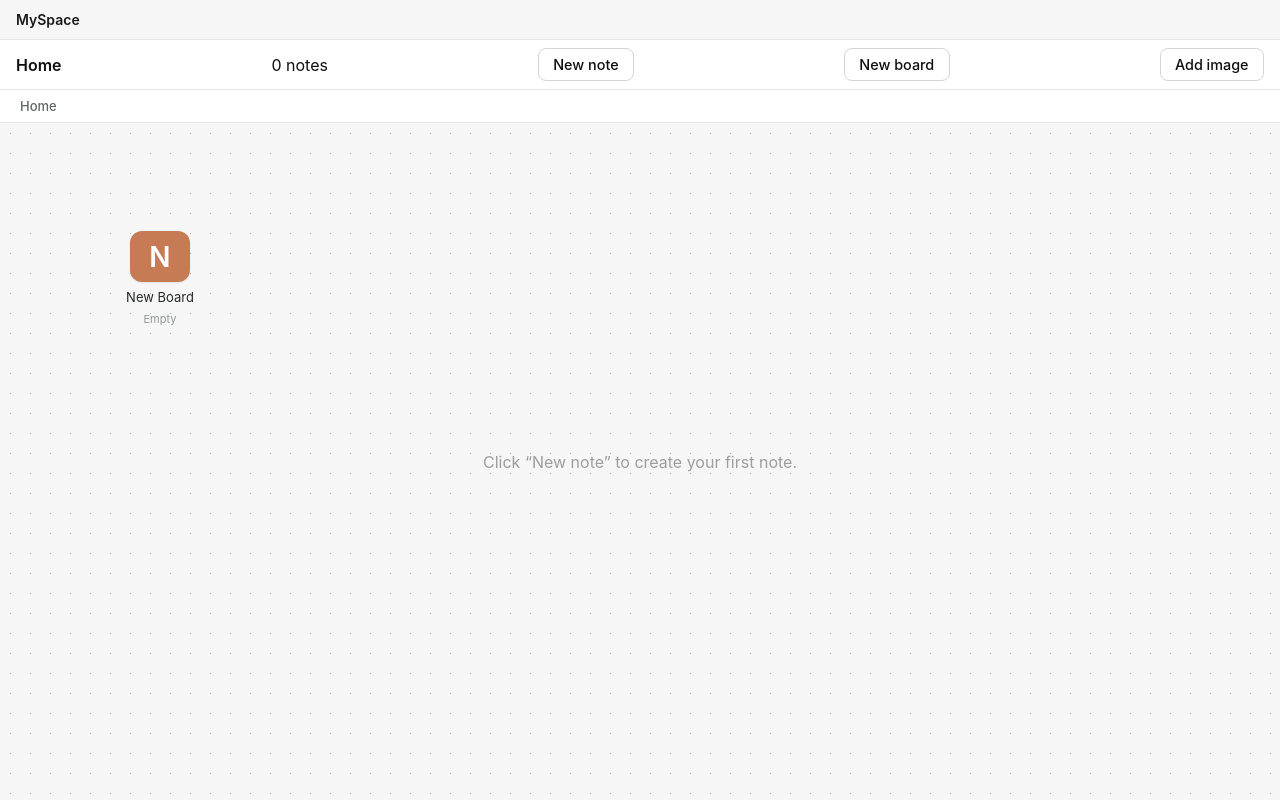
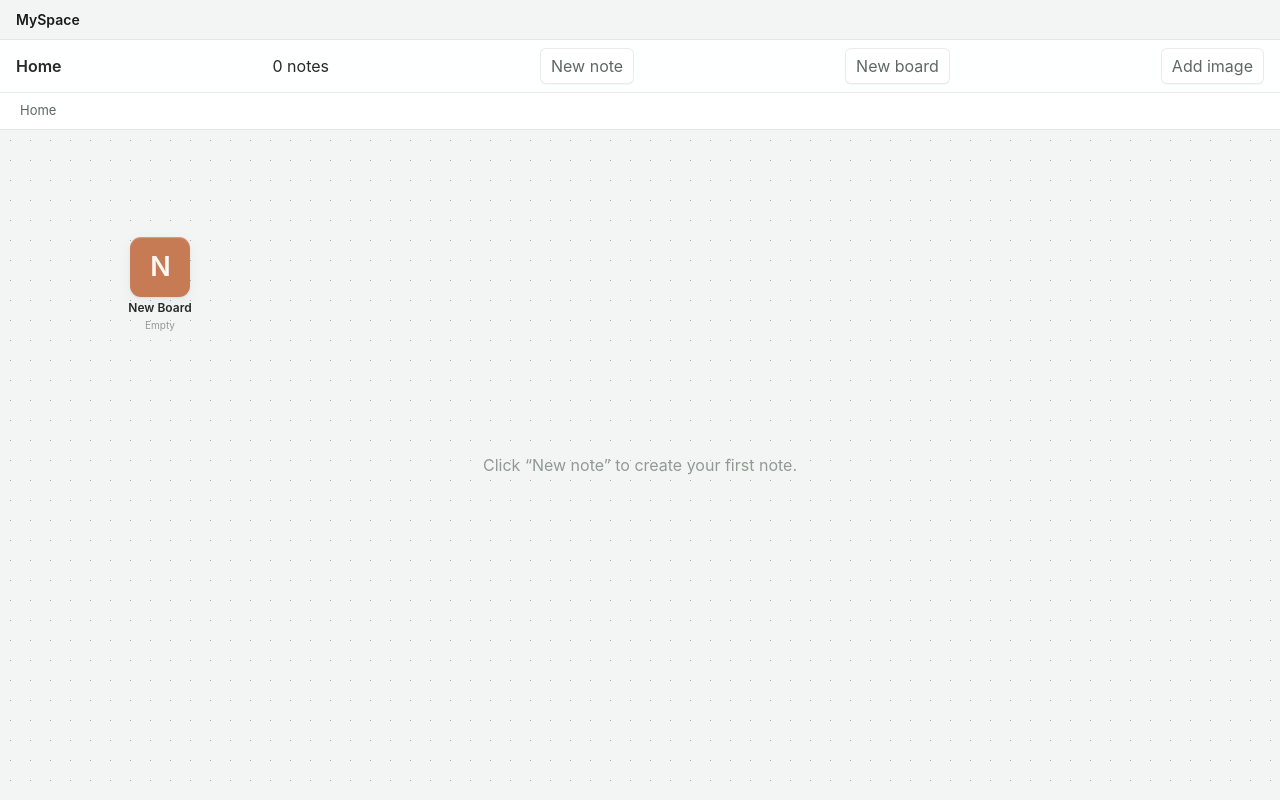
Before and after one commit to butcherbro/MySpace, a React (Vite) app: page / in a window 1280 px wide. Both pictures are taken after a click on the button "New board". Built offline with nearby package versions, Linux system fonts and the light colour scheme.

Commit message:
style: establish quiet desk foundation

```diff
--- a/src/App.css
+++ b/src/App.css
@@ -1,28 +1,3 @@
-:root {
-  font-family: Inter, Avenir, Helvetica, Arial, sans-serif;
-  font-size: 16px;
-  line-height: 1.5;
-  font-weight: 400;
-  color: #0f0f0f;
-  background-color: #f6f6f6;
-  font-synthesis: none;
-  text-rendering: optimizeLegibility;
-  -webkit-font-smoothing: antialiased;
-  -moz-osx-font-smoothing: grayscale;
-  -webkit-text-size-adjust: 100%;
-}
-
-* {
-  box-sizing: border-box;
-}
-
-html,
-body,
-#root {
-  margin: 0;
-  height: 100%;
-}
-
 .workspace {
   display: flex;
   flex-direction: column;
@@ -35,8 +10,29 @@ body,
   align-items: center;
   justify-content: space-between;
   padding: 8px 16px;
-  border-bottom: 1px solid #e5e5e5;
-  background: #ffffff;
+  border-bottom: 1px solid var(--edge-subtle);
+  background: var(--chrome-surface);
+}
+
+.workspace__toolbar button {
+  min-height: 32px;
+  padding: 5px 10px;
+  border: 1px solid var(--edge-subtle);
+  border-radius: var(--radius-control);
+  color: var(--ink-secondary);
+  background: var(--paper-raised);
+  cursor: pointer;
+  box-shadow: 0 1px 1px rgba(31, 37, 33, 0.04);
+}
+
+.workspace__toolbar button:hover {
+  color: var(--ink);
+  border-color: var(--edge-strong);
+  box-shadow: var(--shadow-paper);
+}
+
+.workspace__toolbar button:active {
+  background: var(--desk);
 }
 
 .workspace__board-title {
@@ -45,9 +41,9 @@ body,
 
 .workspace__error {
   padding: 8px 16px;
-  background: #fef2f2;
-  color: #b91c1c;
-  border-bottom: 1px solid #fecaca;
+  background: var(--danger-surface);
+  color: var(--danger);
+  border-bottom: 1px solid color-mix(in srgb, var(--danger) 18%, transparent);
 }
 
 .workspace__canvas {
@@ -57,7 +53,7 @@ body,
   min-height: 0;
   /* dotted board background (React Flow also renders one; this is the fallback
      beneath the absolute-positioned canvas surface). */
-  background-color: #f6f6f6;
+  background-color: var(--desk);
 }
 
 /* React Flow needs an explicit sized box; make it fill the canvas region. */
@@ -74,39 +70,18 @@ body,
   display: flex;
   align-items: center;
   justify-content: center;
-  color: #9e9e9e;
+  color: var(--ink-tertiary);
   pointer-events: none;
-}
-
-button {
-  border-radius: 8px;
-  border: 1px solid #d4d4d4;
-  padding: 0.5em 1em;
-  font-size: 0.9em;
-  font-weight: 500;
-  font-family: inherit;
-  color: #0f0f0f;
-  background-color: #ffffff;
-  cursor: pointer;
-}
-
-button:hover {
-  border-color: #396cd8;
-}
-
-button:active {
-  border-color: #396cd8;
-  background-color: #e8e8e8;
 }
 
 .context-menu {
   position: fixed;
   z-index: 1000;
   min-width: 140px;
-  background: #fff;
-  border: 1px solid #d4d4d4;
-  border-radius: 8px;
-  box-shadow: 0 4px 16px rgba(0, 0, 0, 0.12);
+  background: var(--paper-raised);
+  border: 1px solid var(--edge-subtle);
+  border-radius: var(--radius-menu);
+  box-shadow: var(--shadow-menu);
   padding: 4px;
 }
 
@@ -117,13 +92,13 @@ button:active {
   border: none;
   background: none;
   padding: 8px 12px;
-  border-radius: 6px;
+  border-radius: var(--radius-control);
   cursor: pointer;
-  color: #b91c1c;
+  color: var(--ink);
 }
 
 .context-menu__item:hover {
-  background: #f3f4f6;
+  background: color-mix(in srgb, var(--desk) 60%, transparent);
 }
 
 .context-menu__backdrop {
@@ -131,30 +106,3 @@ button:active {
   inset: 0;
   z-index: 999;
 }
-
-@media (prefers-color-scheme: dark) {
-  :root {
-    color: #f6f6f6;
-    background-color: #2f2f2f;
-  }
-
-  .workspace__toolbar {
-    background: #2f2f2f;
-    border-bottom-color: #3a3a3a;
-  }
-
-  .workspace__canvas {
-    background-color: #2f2f2f;
-  }
-
-  button {
-    color: #f6f6f6;
-    background-color: #2f2f2f;
-    border-color: #4a4a4a;
-  }
-
-  .note-card {
-    background: #3a3a3a;
-    border-color: #4a4a4a;
-  }
-}
--- a/src/app/AppShell.tsx
+++ b/src/app/AppShell.tsx
@@ -8,7 +8,7 @@ import "./app-shell.css";
  */
 export function AppShell({ children }: { children: ReactNode }) {
   return (
-    <div className="app-shell" data-testid="app-shell">
+    <div className="app-shell" data-testid="app-shell" data-theme="system">
       <header className="app-shell__header">
         <span className="app-shell__title">MySpace</span>
       </header>
--- a/src/cards/board/BoardPortalCard.tsx
+++ b/src/cards/board/BoardPortalCard.tsx
@@ -1,4 +1,4 @@
-import { useState } from "react";
+import { useState, type CSSProperties } from "react";
 import type { BoardPortalDto } from "../../services/workspace-gateway";
 import "./board-portal-card.css";
 
@@ -60,9 +60,11 @@ export function BoardPortalCard({
     <div
       className={`board-portal-card ${highlighted ? "board-portal-card--highlighted" : ""}`}
       data-testid="board-portal-card"
+      data-kind="board-portal"
       data-board-id={portal.target.id}
       tabIndex={0}
       aria-label={`Open board ${portal.target.title}`}
+      style={{ "--portal-accent": color } as CSSProperties}
       onKeyDown={(e) => {
         if (renaming) return;
         if (e.key === "Enter") {
@@ -78,7 +80,6 @@ export function BoardPortalCard({
     >
       <div
         className="board-portal-card__tile"
-        style={{ backgroundColor: color }}
         onDoubleClick={() => onOpen(portal.target.id)}
       >
         <span className="board-portal-card__symbol">{symbol}</span>
--- a/src/cards/board/board-portal-card.css
+++ b/src/cards/board/board-portal-card.css
@@ -2,19 +2,47 @@
   display: flex;
   flex-direction: column;
   align-items: center;
-  gap: 6px;
+  justify-content: flex-start;
+  gap: 4px;
   width: 120px;
   height: 112px;
-  padding: 8px;
+  padding: 6px 5px 5px;
   cursor: pointer;
   user-select: none;
-  border-radius: 8px;
-  transition: box-shadow 0.1s ease, background-color 0.1s ease;
+  border-radius: 10px;
+  border: 1px solid transparent;
+  box-sizing: border-box;
+  background: transparent;
+  font-family: var(--font-ui, -apple-system, BlinkMacSystemFont, "SF Pro Text", "Segoe UI", sans-serif);
+  transition:
+    transform 0.12s ease,
+    box-shadow 0.12s ease,
+    background-color 0.12s ease,
+    border-color 0.12s ease;
+}
+
+.board-portal-card:hover {
+  background: var(--paper-raised, rgba(255, 255, 255, 0.4));
+  border-color: var(--edge-subtle, rgba(101, 116, 130, 0.1));
+  box-shadow: var(--shadow-hover, 0 1px 0 rgba(31, 37, 33, 0.04));
+  transform: translateY(-1px);
+}
+
+.board-portal-card:focus-visible {
+  outline: none;
+  background: var(--paper-raised, rgba(255, 255, 255, 0.4));
+  border-color: var(--edge-focus, rgba(60, 108, 91, 0.2));
+  box-shadow:
+    0 0 0 2px var(--focus-halo, rgba(60, 108, 91, 0.28)),
+    var(--shadow-hover, 0 1px 0 rgba(31, 37, 33, 0.04));
 }
 
 .board-portal-card--highlighted {
-  background-color: rgba(101, 116, 130, 0.12);
-  box-shadow: 0 0 0 2px rgba(60, 108, 91, 0.55);
+  background: var(--paper-raised, rgba(255, 255, 255, 0.4));
+  border-color: var(--edge-focus, rgba(60, 108, 91, 0.2));
+  box-shadow:
+    0 0 0 2px var(--focus-halo, rgba(60, 108, 91, 0.28)),
+    inset 0 0 0 1px rgba(255, 255, 255, 0.4);
 }
 
 .board-portal-card__tile {
@@ -23,14 +51,18 @@
   justify-content: center;
   width: 60px;
   height: 60px;
-  border-radius: 12px;
-  box-shadow: 0 1px 2px rgba(31, 37, 33, 0.08);
+  border-radius: 11px;
+  background: var(--portal-accent, #657482);
+  box-shadow:
+    inset 0 1px 1px rgba(255, 255, 255, 0.28),
+    var(--shadow-paper, 0 1px 2px rgba(31, 37, 33, 0.12));
 }
 
 .board-portal-card__symbol {
-  color: #fff;
-  font-size: 28px;
+  color: rgba(255, 255, 255, 0.95);
+  font-size: 27px;
   font-weight: 600;
+  letter-spacing: -0.03em;
   line-height: 1;
 }
 
@@ -40,21 +72,34 @@
   text-overflow: ellipsis;
   white-space: nowrap;
   text-align: center;
-  font-size: 13px;
-  color: #252927;
+  font-size: 12px;
+  line-height: 1.2;
+  font-weight: 600;
+  color: var(--ink, #34403e);
 }
 
 .board-portal-card__title-input {
   width: 100%;
-  border: 1px solid rgba(60, 108, 91, 0.52);
-  border-radius: 4px;
-  font-size: 13px;
+  border: 1px solid rgba(101, 116, 130, 0.28);
+  border-color: var(--edge-subtle, rgba(101, 116, 130, 0.1));
+  border-radius: var(--radius-control, 6px);
+  font: inherit;
+  font-size: 12px;
+  line-height: 1.2;
   text-align: center;
-  padding: 2px 4px;
+  padding: 3px 6px;
+  background: var(--paper-raised, rgba(255, 255, 255, 0.92));
   outline: none;
+  color: inherit;
+}
+
+.board-portal-card__title-input:focus {
+  border-color: var(--edge-focus, rgba(60, 108, 91, 0.2));
+  box-shadow: 0 0 0 2px var(--focus-halo, rgba(60, 108, 91, 0.28));
 }
 
 .board-portal-card__count {
-  font-size: 11px;
-  color: #929995;
+  font-size: 10px;
+  line-height: 1.2;
+  color: var(--ink-tertiary, rgba(101, 116, 130, 0.84));
 }
--- a/src/main.tsx
+++ b/src/main.tsx
@@ -1,5 +1,7 @@
 import ReactDOM from "react-dom/client";
 import App from "./App";
+import "./styles/tokens.css";
+import "./styles/global.css";
 import "./App.css";
 
 ReactDOM.createRoot(document.getElementById("root") as HTMLElement).render(
--- /dev/null
+++ b/src/styles/global.css
@@ -0,0 +1,56 @@
+html,
+body,
+#root {
+  min-height: 100%;
+  margin: 0;
+}
+
+html {
+  color-scheme: light dark;
+  background: var(--desk);
+}
+
+body {
+  min-height: 100vh;
+  color: var(--ink);
+  background: var(--desk);
+  font-family: var(--font-ui);
+  font-size: 16px;
+  font-weight: 400;
+  line-height: 1.5;
+  font-synthesis: none;
+  text-rendering: optimizeLegibility;
+  -webkit-font-smoothing: antialiased;
+  -moz-osx-font-smoothing: grayscale;
+  -webkit-text-size-adjust: 100%;
+}
+
+*,
+*::before,
+*::after {
+  box-sizing: border-box;
+}
+
+button,
+input,
+textarea,
+select {
+  font: inherit;
+}
+
+:focus-visible {
+  outline: 2px solid var(--edge-focus);
+  outline-offset: 2px;
+  box-shadow: 0 0 0 4px var(--focus-halo);
+}
+
+@media (prefers-reduced-motion: reduce) {
+  *,
+  *::before,
+  *::after {
+    animation-duration: 0.01ms !important;
+    animation-iteration-count: 1 !important;
+    scroll-behavior: auto !important;
+    transition-duration: 0.01ms !important;
+  }
+}
--- /dev/null
+++ b/src/styles/tokens.css
@@ -0,0 +1,89 @@
+:root {
+  color-scheme: light dark;
+
+  --desk: #f3f5f4;
+  --desk-dot: rgba(74, 82, 78, 0.14);
+  --chrome-surface: rgba(255, 255, 255, 0.96);
+  --paper: #fffefa;
+  --paper-raised: #ffffff;
+
+  --ink: #252927;
+  --ink-secondary: #5f6763;
+  --ink-tertiary: #929995;
+  --ink-muted: #bdc2bf;
+
+  --edge-subtle: rgba(54, 63, 58, 0.1);
+  --edge-strong: rgba(54, 63, 58, 0.2);
+  --edge-focus: #527a6a;
+  --focus-halo: rgba(82, 122, 106, 0.18);
+
+  --portal-terracotta: #c77b55;
+  --portal-moss: #899b71;
+  --portal-sky: #72a9c7;
+  --portal-sand: #c3a66d;
+  --portal-ink: #657482;
+
+  --link: #cf4f2f;
+  --link-hover: #a83e27;
+
+  --note-yellow: #fff2b8;
+  --note-rose: #f7d7d3;
+  --note-blue: #dcecf2;
+  --note-green: #dfead9;
+  --note-lilac: #e8dff0;
+
+  --danger: #b42318;
+  --danger-surface: #fef3f2;
+
+  --shadow-paper:
+    0 1px 2px rgba(31, 37, 33, 0.08),
+    0 5px 16px rgba(31, 37, 33, 0.05);
+  --shadow-hover:
+    0 2px 4px rgba(31, 37, 33, 0.1),
+    0 8px 22px rgba(31, 37, 33, 0.07);
+  --shadow-menu: 0 8px 28px rgba(20, 24, 22, 0.18);
+
+  --font-ui: -apple-system, BlinkMacSystemFont, "SF Pro Text", "Helvetica Neue", sans-serif;
+  --font-content: -apple-system, BlinkMacSystemFont, "SF Pro Text", "Helvetica Neue", sans-serif;
+
+  --radius-note: 5px;
+  --radius-image: 4px;
+  --radius-portal: 11px;
+  --radius-control: 6px;
+  --radius-menu: 8px;
+
+  --space-1: 4px;
+  --space-2: 8px;
+  --space-3: 12px;
+  --space-4: 16px;
+  --space-5: 20px;
+  --space-6: 24px;
+}
+
+@media (prefers-color-scheme: dark) {
+  :root {
+    --desk: #171a18;
+    --desk-dot: rgba(255, 255, 255, 0.1);
+    --chrome-surface: rgba(24, 28, 25, 0.96);
+    --paper: #1d221f;
+    --paper-raised: #242923;
+
+    --ink: #eef0ee;
+    --ink-secondary: #c8ceca;
+    --ink-tertiary: #99a19c;
+    --ink-muted: #6f7873;
+
+    --edge-subtle: rgba(255, 255, 255, 0.08);
+    --edge-strong: rgba(255, 255, 255, 0.14);
+    --edge-focus: #7ca895;
+    --focus-halo: rgba(124, 168, 149, 0.18);
+
+    --shadow-paper:
+      0 1px 2px rgba(0, 0, 0, 0.28),
+      0 6px 18px rgba(0, 0, 0, 0.18);
+    --shadow-hover:
+      0 2px 5px rgba(0, 0, 0, 0.26),
+      0 10px 24px rgba(0, 0, 0, 0.18);
+    --shadow-menu: 0 8px 28px rgba(0, 0, 0, 0.34);
+  }
+}
```
Also changed, not shown: 2 other files (tests, documents, lock files or other folders).
